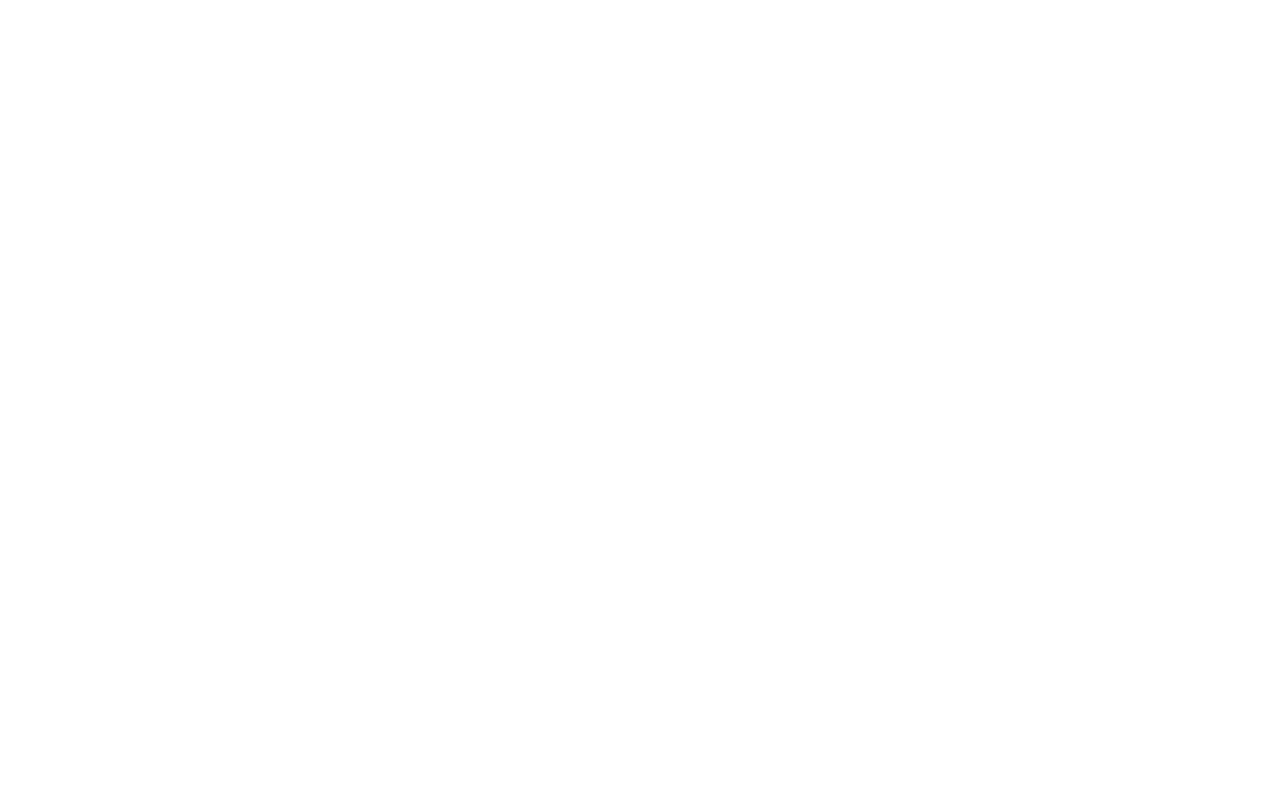
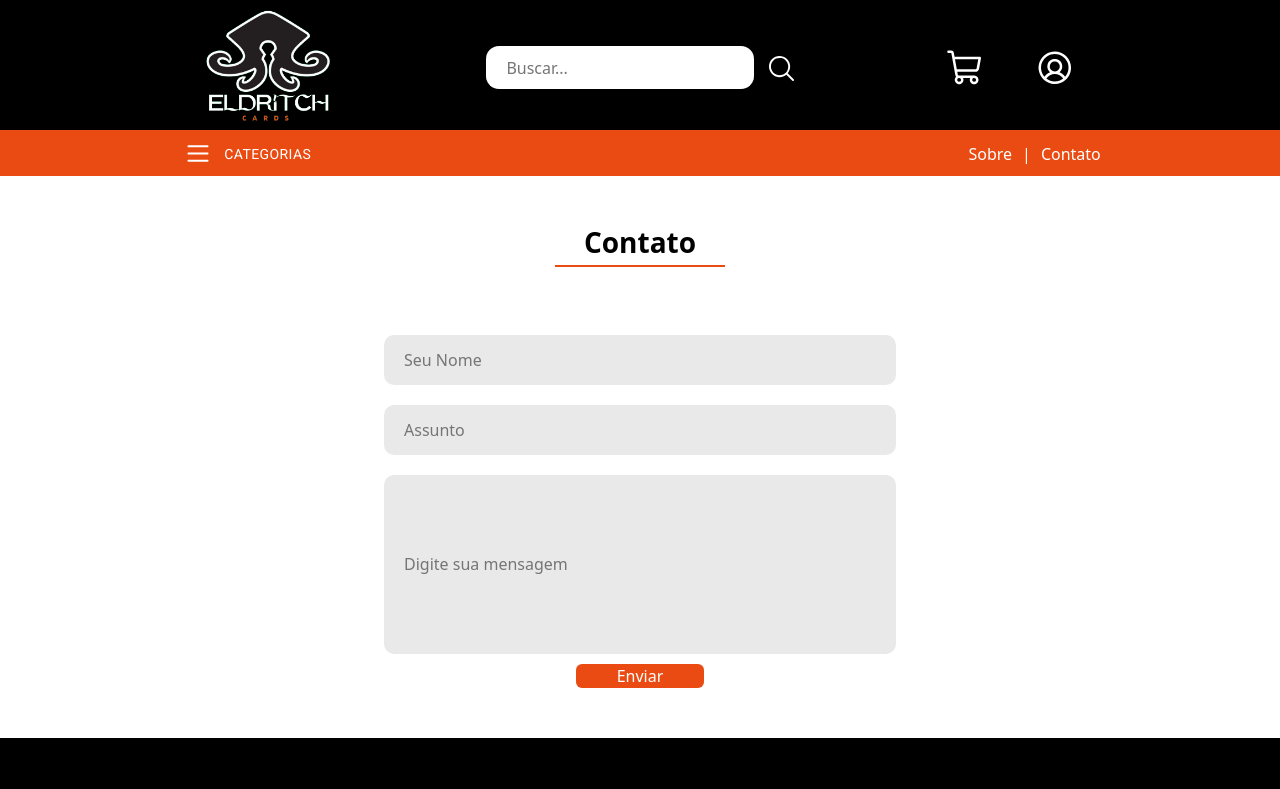
Before and after one commit to boubeejul/trabalho-final-react, a React (Vite) app: page /contact in a window 1280 px wide. Before the commit this address had no page. Shown: the top 789 px of the page. Built offline with nearby package versions, Linux system fonts and the light colour scheme.

Commit message:
create route contact

```diff
--- a/src/Routes/AllRoutes.jsx
+++ b/src/Routes/AllRoutes.jsx
@@ -3,6 +3,7 @@
 import { Home } from "../pages/Home/Home";
 import { Footer } from "../global/components/Footer";
 import { About } from "../pages/About/About";
+import { Contact } from "../pages/Contact/Contact";
 import { Component } from "react";
 
 export function AllRoutes() {
@@ -12,6 +13,7 @@
         <Route Component={Header}>
             <Route Component={Home} path="/"/>
             <Route Component={About} path="/about" />
+            <Route Component={Contact} path="/contact" />
         </Route>
       </Routes>
     </BrowserRouter>
--- /dev/null
+++ b/src/pages/Contact/Contact.jsx
@@ -0,0 +1,42 @@
+import { Container, ContainerInput, MesageInput } from './style'
+import { Footer } from "../../global/components/Footer";
+
+
+export function Contact() {
+
+    return (
+        <>
+            <Container>
+                <h3>Contato</h3>
+
+                <ContainerInput>
+
+                    <input
+                        type="text"
+                        id="yourName"
+                        name="name"
+                        placeholder="Seu Nome"
+                    ></input>
+                    <input
+                        type="text"
+                        id="subject"
+                        name="subject"
+                        placeholder="Assunto"
+                    ></input>
+
+                    <MesageInput>
+                    <input
+                        type="text"
+                        id="mesage"
+                        className='mesage'
+                        name="mesage"
+                        placeholder="Digite sua mensagem"
+                    ></input>
+                    </MesageInput>
+                </ContainerInput>
+                <button>Enviar</button>
+            </Container>
+            <Footer></Footer>
+        </>
+    )
+}
--- /dev/null
+++ b/src/pages/Contact/style.js
@@ -0,0 +1,75 @@
+import styled from "styled-components";
+
+export const Container = styled.div`
+    margin-top: 50px;
+    min-width: 100vw;
+    display: flex;
+    flex-direction: column;
+    align-items: center;
+    justify-content: center;
+
+    h3 {
+        color: #000;
+        padding-bottom: 10px;
+        font-weight: bolder;
+        text-align: center;
+    }
+    h3::after {
+        content: "";
+        height: 2px;
+        width: 170px;
+        display: block;
+        background-color: rgb(234, 75, 18);
+        margin-top: 5px;
+    }
+
+    button {
+        margin-top: 10px;
+        margin-bottom: 50px;
+        background-color: #ea4b12;
+        color: #fff;
+        width: 10%;
+        border-radius: 6px;
+        border: none;
+    }
+`
+
+export const ContainerInput = styled.div`
+    margin-top: 30px;
+    display: flex;
+    flex-direction: column;
+    align-items: center;
+    justify-content: center;
+    text-align: center;
+
+    input {
+        padding: 5px;
+        padding-left: 20px;
+        border-radius: 10px;
+        margin-top: 20px;
+        background-color: #e9e9e9;
+        border: none;
+        width: 200%;
+        height: 50px;
+    }
+
+
+`
+
+export const MesageInput = styled.div`
+    display: flex;
+    flex-direction: column;
+    align-items: center;
+    justify-content: center;
+    input {
+
+        padding: 5px;
+        padding-left: 20px;
+        border-radius: 10px;
+        margin-top: 20px;
+        background-color: #e9e9e9;
+        text-align: start;
+        border: none;
+        height: 179px;
+    }
+`
--- a/src/pages/Home/style.js
+++ b/src/pages/Home/style.js
@@ -95,7 +95,8 @@
     margin-bottom: 2%;
 
     img {
-        max-height: 100%;
+        margin-top: 20px;
+        width: 40%;
     }
 `
 
```
